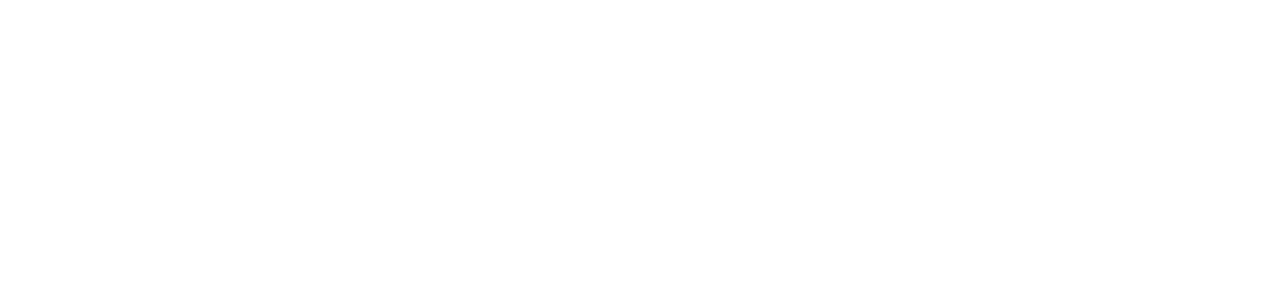
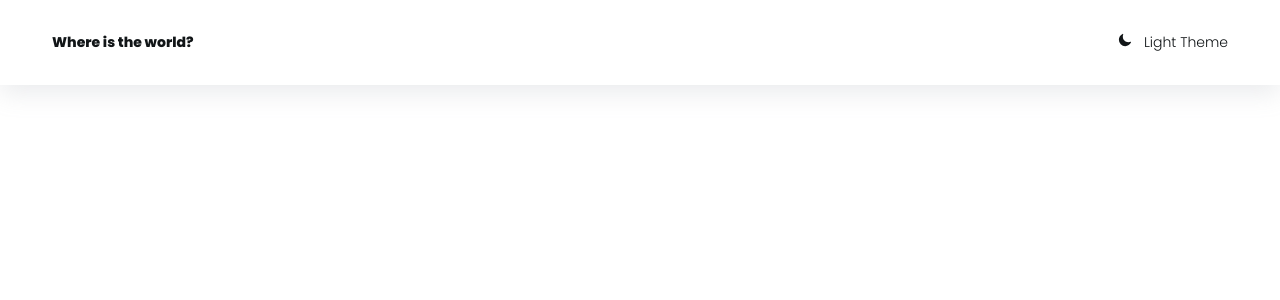
Before and after one commit to Unleashed97/geo-world, a React (Create React App) app: page / in a window 1280 px wide. Shown: the top 300 px of the page. Built offline with nearby package versions, Linux system fonts and the light colour scheme.

Commit message:
header, themes

```diff
--- a/package.json
+++ b/package.json
@@ -8,7 +8,10 @@
     "@testing-library/user-event": "^13.5.0",
     "react": "^18.2.0",
     "react-dom": "^18.2.0",
+    "react-icons": "^4.4.0",
+    "react-router-dom": "^6.3.0",
     "react-scripts": "5.0.1",
+    "styled-components": "^5.3.5",
     "web-vitals": "^2.1.4"
   },
   "scripts": {
--- a/src/App.js
+++ b/src/App.js
@@ -1,7 +1,13 @@
 import React from 'react'
 
+import { Header } from './components/Header.jsx'
+
 function App() {
-    return <div className="App"></div>
+    return (
+        <>
+            <Header></Header>
+        </>
+    )
 }
 
 export default App
--- /dev/null
+++ b/src/components/Container.jsx
@@ -0,0 +1,8 @@
+import styled from 'styled-components'
+
+export const Container = styled.div`
+    width: 100%;
+    max-width: 1240px;
+    margin: 0 auto;
+    padding: 0 2rem;
+`
--- /dev/null
+++ b/src/components/Header.jsx
@@ -0,0 +1,62 @@
+import React, { useState, useEffect } from 'react'
+import styled from 'styled-components'
+import { IoMoon, IoMoonOutline } from 'react-icons/io5'
+
+import { Container } from './Container'
+
+const HeaderEl = styled.header`
+    box-shadow: var(--shadow);
+    background-color: var(--colors-ui-base);
+`
+
+const Wrapper = styled.div`
+    display: flex;
+    justify-content: space-between;
+    align-items: center;
+    padding: 2rem 0;
+`
+
+const Title = styled.a.attrs({
+    href: '/',
+})`
+    color: var(--colors-text);
+    font-size: var(--fs-sm);
+    text-decoration: none;
+    font-weight: var(--fw-bold);
+`
+
+const ModeSwitcher = styled.div`
+    color: var(--colors-text);
+    font-size: var(--fs-sm);
+    // font-weight: var(--fw-bold);
+    text-transform: capitalize;
+    cursor: pointer;
+`
+
+export const Header = () => {
+    const [theme, setTheme] = useState('light')
+
+    const toggleTheme = () => setTheme(theme === 'light' ? 'dark' : 'light')
+    useEffect(() => {
+        document.body.setAttribute('data-theme', theme)
+    }, [theme])
+    return (
+        <HeaderEl>
+            <Container>
+                <Wrapper>
+                    <Title>Where is the world?</Title>
+                    <ModeSwitcher onClick={toggleTheme}>
+                        {theme === 'light' ? (
+                            <IoMoon size="14px" />
+                        ) : (
+                            <IoMoonOutline size="14px" />
+                        )}
+                        <span style={{ marginLeft: '.75rem' }}>
+                            {theme} Theme
+                        </span>
+                    </ModeSwitcher>
+                </Wrapper>
+            </Container>
+        </HeaderEl>
+    )
+}
--- /dev/null
+++ b/src/index.css
@@ -0,0 +1,46 @@
+@import-normalize;
+
+@import url('https://fonts.googleapis.com/css2?family=Poppins:wght@300;400;600;800&display=swap');
+
+*,
+*::before,
+*::after {
+    box-sizing: border-box;
+}
+
+:root {
+    /* Typography */
+    --family: 'Poppins', sans-serif;
+    --fs-sm: 14px;
+    --fs-md: 16px;
+    --fw-light: 300;
+    --fw-normal: 600;
+    --fw-bold: 800;
+
+    /* Other */
+    --radii: 0.5rem;
+}
+
+body[data-theme='dark'] {
+    --colors-text: hsl(0, 0%, 100%);
+    --colors-bg: hsl(207, 26%, 17%);
+    --colors-ui-base: hsl(209, 23%, 22%);
+
+    --shadow: rgba(245, 245, 245, 0.2) 0 0 8px;
+}
+
+body[data-theme='light'] {
+    --colors-text: hsl(200, 15%, 8%);
+    --colors-bg: hsl(0, 0, 98%);
+    --colors-ui-base: hsl(0, 0, 100%);
+
+    --shadow: rgba(149, 157, 165, 0.2) 0 8px 24px;
+}
+
+body {
+    margin: 0;
+    font-family: var(--family);
+    color: var(--colors-text);
+    font-weight: var(--fw-light);
+    background-color: var(--colors-bg);
+}
--- a/src/index.js
+++ b/src/index.js
@@ -1,6 +1,8 @@
 import React from 'react'
 import ReactDOM from 'react-dom/client'
 import App from './App'
+
+import './index.css'
 
 const root = ReactDOM.createRoot(document.getElementById('root'))
 root.render(
```
Also changed, not shown: 1 other file (tests, documents, lock files or other folders).
